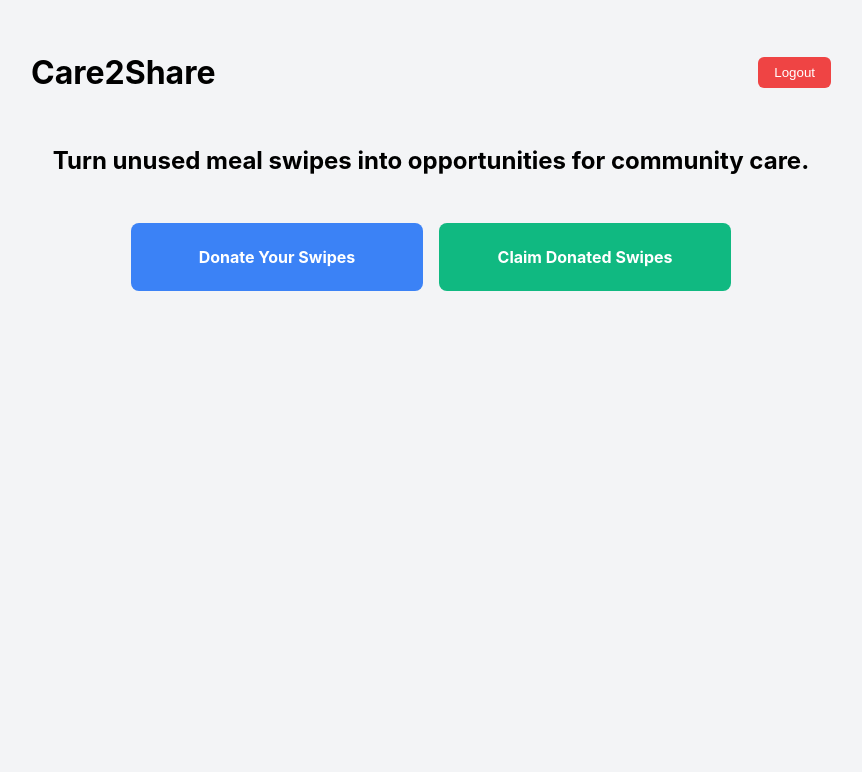
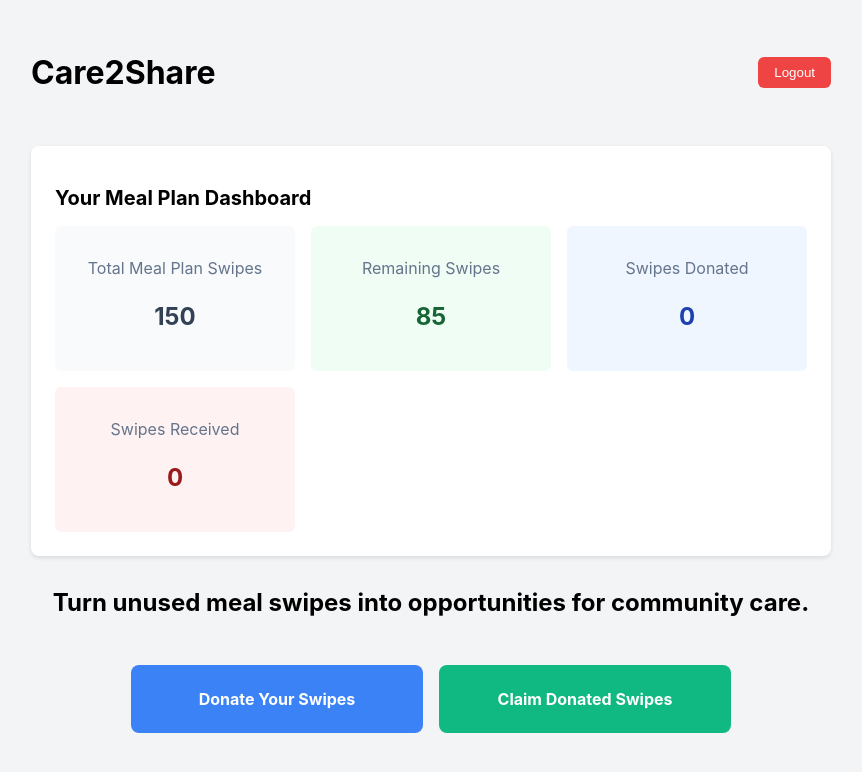
Before and after one commit to charisyoon/care2share-frontend, a React (Create React App) app: page /landing in a window 1280 px wide. Shown: the top 772 px of the page, without its empty margins (209-1071 px from the left). Built offline with nearby package versions, Linux system fonts and the light colour scheme; sample sign-in values are in the browser's storage.

Commit message:
adding landing page dashboard

```diff
--- a/src/DonorSignup.js
+++ b/src/DonorSignup.js
@@ -1,17 +1,32 @@
 // DonorSignup.js
 import React, { useState } from 'react';
+import { useNavigate } from 'react-router-dom';
 import './FormStyles.css';
 
 function DonorSignup() {
   const [uni, setUni] = useState('');
   const [swipes, setSwipes] = useState('');
   const [message, setMessage] = useState('');
+  const [testMessage, setTestMessage] = useState('');
+  const navigate = useNavigate();
 
   const handleSubmit = async (event) => {
     event.preventDefault();
     setMessage(`Successfully donated ${swipes} swipe(s)!`);
     setSwipes('');
     setUni('');
+  };
+
+  const testConnection = async () => {
+    try {
+      // This is where you'll add your actual API call later
+      // const response = await fetch('your-donor-service-url/test');
+      // const data = await response.json();
+      setTestMessage('Testing connection to donor service...');
+      // You can replace this with actual API integration later
+    } catch (error) {
+      setTestMessage('Failed to connect to donor service');
+    }
   };
 
   return (
@@ -37,6 +52,31 @@ function DonorSignup() {
           />
           <button type="submit">Donate</button>
           {message && <p className="success-message">{message}</p>}
+
+          {/* Test Connection Button */}
+          <button
+            type="button"
+            onClick={testConnection}
+            style={{
+              backgroundColor: '#6366f1',
+              marginTop: '1rem'
+            }}
+          >
+            Test Donor Service Connection
+          </button>
+          {testMessage && <p className="success-message">{testMessage}</p>}
+
+          {/* Back Button */}
+          <button
+            type="button"
+            onClick={() => navigate('/landing')}
+            style={{
+              backgroundColor: '#64748b',
+              marginTop: '1rem'
+            }}
+          >
+            Back to Dashboard
+          </button>
         </form>
       </div>
     </div>
--- a/src/LandingPage.js
+++ b/src/LandingPage.js
@@ -4,6 +4,14 @@ import './FormStyles.css';
 
 function LandingPage() {
   const navigate = useNavigate();
+
+  // Dummy data for the dashboard
+  const dashboardData = {
+    totalSwipes: 150, // Total meal plan swipes
+    remainingSwipes: 85, // Current remaining swipes
+    donatedSwipes: 0, // Number of swipes donated
+    receivedSwipes: 0, // Number of swipes received
+  };
 
   const handleLogout = () => {
     localStorage.removeItem('isLoggedIn');
@@ -30,6 +38,63 @@ function LandingPage() {
           >
             Logout
           </button>
+        </div>
+
+        {/* Dashboard */}
+        <div style={{
+          backgroundColor: 'white',
+          borderRadius: '0.5rem',
+          padding: '1.5rem',
+          marginBottom: '2rem',
+          boxShadow: '0 2px 4px rgba(0, 0, 0, 0.1)'
+        }}>
+          <h2 style={{ fontSize: '1.25rem', fontWeight: 'bold', marginBottom: '1rem' }}>Your Meal Plan Dashboard</h2>
+          <div style={{
+            display: 'grid',
+            gridTemplateColumns: 'repeat(auto-fit, minmax(180px, 1fr))',
+            gap: '1rem'
+          }}>
+            {/* Dashboard Cards */}
+            <div style={{
+              padding: '1rem',
+              backgroundColor: '#f8fafc',
+              borderRadius: '0.375rem',
+              textAlign: 'center'
+            }}>
+              <p style={{ color: '#64748b', marginBottom: '0.5rem' }}>Total Meal Plan Swipes</p>
+              <p style={{ fontSize: '1.5rem', fontWeight: 'bold', color: '#334155' }}>{dashboardData.totalSwipes}</p>
+            </div>
+
+            <div style={{
+              padding: '1rem',
+              backgroundColor: '#f0fdf4',
+              borderRadius: '0.375rem',
+              textAlign: 'center'
+            }}>
+              <p style={{ color: '#64748b', marginBottom: '0.5rem' }}>Remaining Swipes</p>
+              <p style={{ fontSize: '1.5rem', fontWeight: 'bold', color: '#166534' }}>{dashboardData.remainingSwipes}</p>
+            </div>
+
+            <div style={{
+              padding: '1rem',
+              backgroundColor: '#eff6ff',
+              borderRadius: '0.375rem',
+              textAlign: 'center'
+            }}>
+              <p style={{ color: '#64748b', marginBottom: '0.5rem' }}>Swipes Donated</p>
+              <p style={{ fontSize: '1.5rem', fontWeight: 'bold', color: '#1e40af' }}>{dashboardData.donatedSwipes}</p>
+            </div>
+
+            <div style={{
+              padding: '1rem',
+              backgroundColor: '#fef2f2',
+              borderRadius: '0.375rem',
+              textAlign: 'center'
+            }}>
+              <p style={{ color: '#64748b', marginBottom: '0.5rem' }}>Swipes Received</p>
+              <p style={{ fontSize: '1.5rem', fontWeight: 'bold', color: '#991b1b' }}>{dashboardData.receivedSwipes}</p>
+            </div>
+          </div>
         </div>
 
         {/* Main Content */}
--- a/src/RecipientSignup.js
+++ b/src/RecipientSignup.js
@@ -1,14 +1,30 @@
+// RecipientSignup.js
 import React, { useState } from 'react';
+import { useNavigate } from 'react-router-dom';
 import './FormStyles.css';
 
 function RecipientSignup() {
   const [claimedSwipes, setClaimedSwipes] = useState('');
   const [message, setMessage] = useState('');
+  const [testMessage, setTestMessage] = useState('');
+  const navigate = useNavigate();
 
   const handleSubmit = async (event) => {
     event.preventDefault();
     setMessage(`Successfully claimed ${claimedSwipes} swipe(s)!`);
     setClaimedSwipes('');
+  };
+
+  const testConnection = async () => {
+    try {
+      // This is where you'll add your actual API call later
+      // const response = await fetch('your-recipient-service-url/test');
+      // const data = await response.json();
+      setTestMessage('Testing connection to recipient service...');
+      // You can replace this with actual API integration later
+    } catch (error) {
+      setTestMessage('Failed to connect to recipient service');
+    }
   };
 
   return (
@@ -27,6 +43,31 @@ function RecipientSignup() {
           />
           <button type="submit">Claim</button>
           {message && <p className="success-message">{message}</p>}
+
+          {/* Test Connection Button */}
+          <button
+            type="button"
+            onClick={testConnection}
+            style={{
+              backgroundColor: '#6366f1',
+              marginTop: '1rem'
+            }}
+          >
+            Test Recipient Service Connection
+          </button>
+          {testMessage && <p className="success-message">{testMessage}</p>}
+
+          {/* Back Button */}
+          <button
+            type="button"
+            onClick={() => navigate('/landing')}
+            style={{
+              backgroundColor: '#64748b',
+              marginTop: '1rem'
+            }}
+          >
+            Back to Dashboard
+          </button>
         </form>
       </div>
     </div>
```
